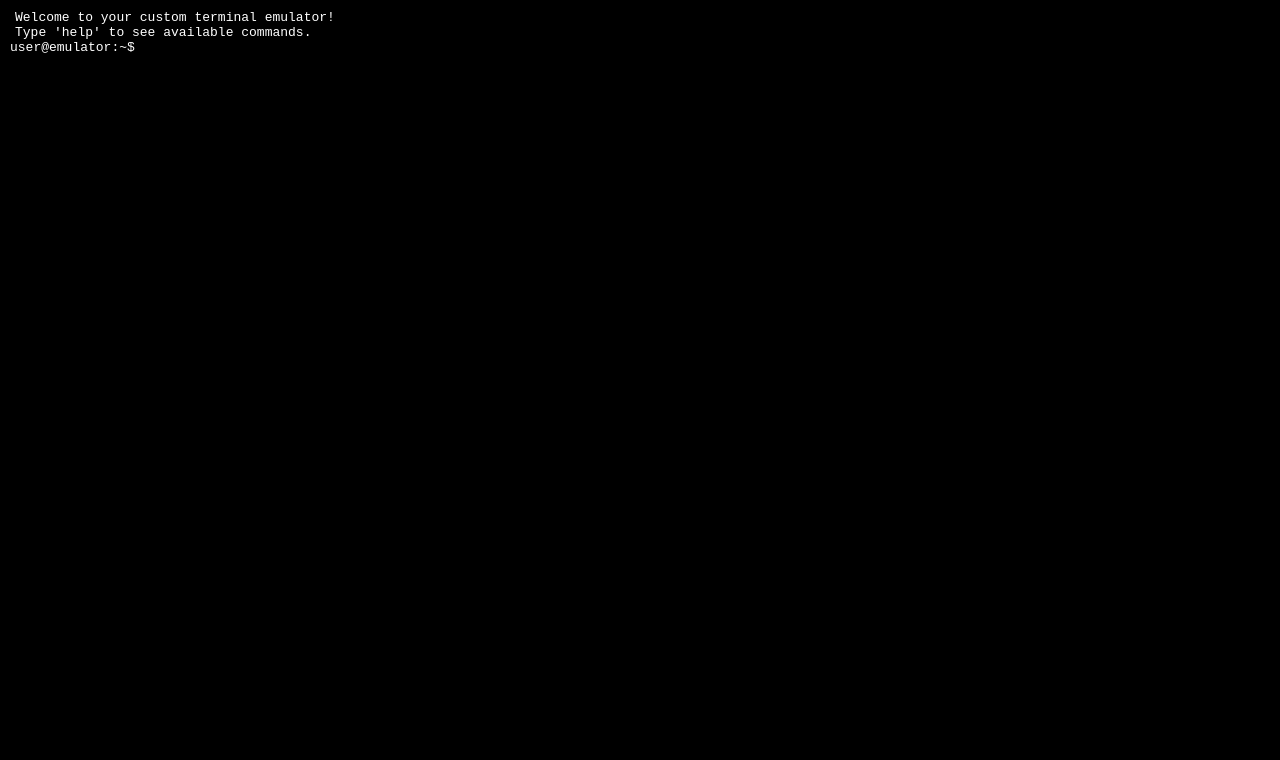
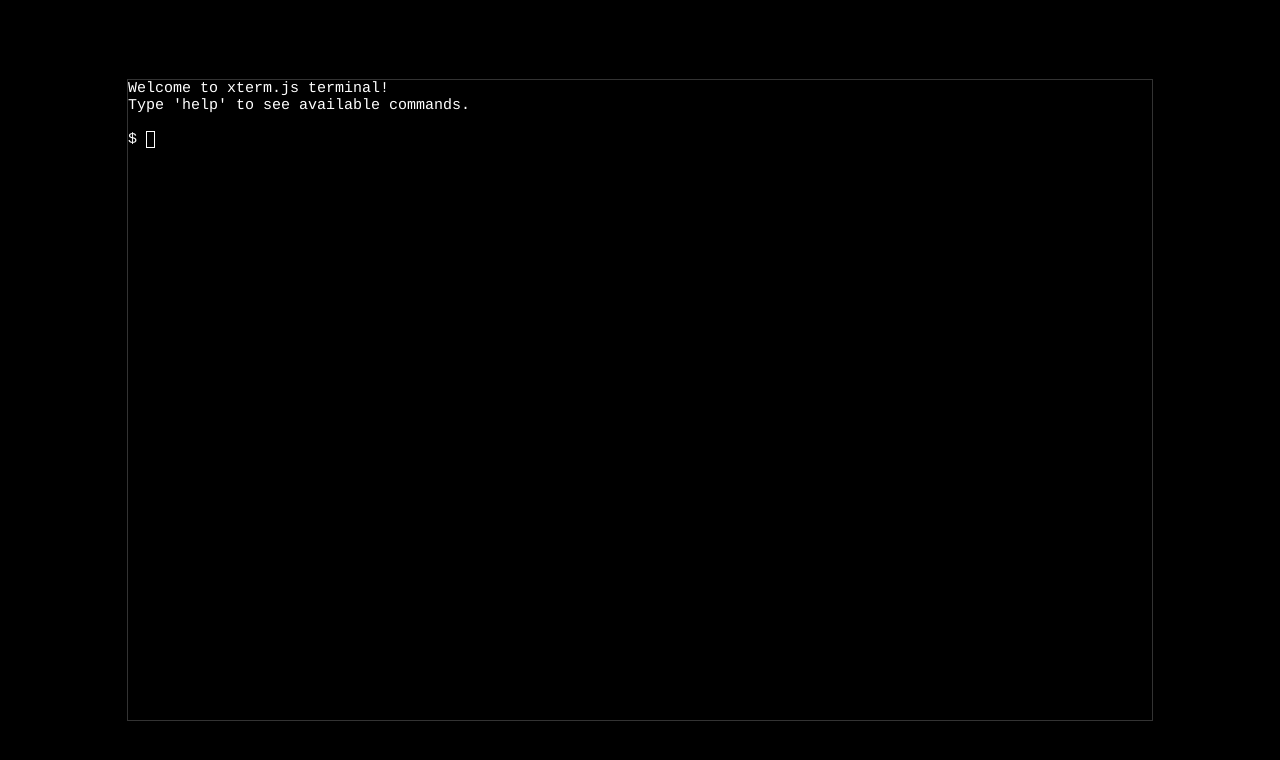
Before and after one commit to ardszsantos/terminal-html, a plain HTML site: page src/index.html in a window 1280 px wide. Drawn offline with nearby package versions, Linux system fonts and the light colour scheme.

Commit message:
made the terminal

```diff
--- a/src/index.html
+++ b/src/index.html
@@ -3,111 +3,128 @@
 <head>
     <meta charset="UTF-8">
     <meta name="viewport" content="width=device-width, initial-scale=1.0">
-    <title>Terminal Emulator</title>
+    <title>xterm.js Terminal</title>
+    <!-- xterm.js CSS -->
+    <link rel="stylesheet" href="https://cdn.jsdelivr.net/npm/xterm/css/xterm.css">
     <style>
         body {
             margin: 0;
             background-color: black;
-            color: white;
-            font-family: monospace;
+            display: flex;
+            justify-content: center;
+            align-items: center;
+            height: 100vh;
         }
-        #terminal {
-            height: 100vh;
-            overflow-y: auto;
-            padding: 10px;
-            display: flex;
-            flex-direction: column;
-        }
-        .line {
-            display: flex;
-        }
-        .line span {
-            margin-right: 5px;
-        }
-        .input-line {
-            flex: 1;
-        }
-        #input {
-            background: none;
-            border: none;
-            color: white;
-            outline: none;
-            font-family: monospace;
-            width: 100%;
+        #terminal-container {
+            width: 80%;
+            height: 80%;
+            border: 1px solid #333;
         }
     </style>
 </head>
 <body>
-    <div id="terminal"></div>
+    <div id="terminal-container"></div>
+
+    <!-- xterm.js JS -->
+    <script src="https://cdn.jsdelivr.net/npm/xterm/lib/xterm.js"></script>
     <script>
-        const terminal = document.getElementById('terminal');
+        const terminalContainer = document.getElementById('terminal-container');
 
+        // Initialize xterm.js
+        const term = new Terminal({
+            cursorBlink: true,
+            cols: 80,
+            rows: 24,
+        });
+
+        term.open(terminalContainer);
+
+        // Available routes
+        const routes = ['about.html', 'contact.html', 'projects.html'];
+
+        term.writeln("Welcome to xterm.js terminal!");
+        term.writeln("Type 'help' to see available commands.");
+        const prompt = () => {
+            term.write("\r\n$ ");
+        };
+        prompt();
+
+        // Terminal state
+        term.currentLine = "";
+
+        // Command handlers
         const commands = {
-            help: () => "Available commands: help, echo [text], clear",
-            echo: (args) => args.join(" "),
+            help: () => "Available commands: help, clear, ls, cd [route]",
             clear: () => {
-                terminal.innerHTML = "";
+                term.clear();
                 return "";
+            },
+            ls: () => routes.join(', '),
+            cd: (args) => {
+                const target = args[0];
+                if (!target) return "Usage: cd [route]";
+                if (routes.includes(target)) {
+                    window.location.href = target;
+                    return `Navigating to ${target}...`;
+                } else {
+                    return `cd: no such route: ${target}`;
+                }
             }
         };
 
-        const prompt = "user@emulator:~$ ";
+        // Tab auto-complete function
+        const autoComplete = (input) => {
+            if (input.startsWith("cd ")) {
+                const partial = input.slice(3).trim();
+                return routes.filter(route => route.startsWith(partial));
+            }
+            return [];
+        };
 
-        function appendLine(content, isPrompt = false) {
-            const line = document.createElement('div');
-            line.className = 'line';
-            const promptSpan = document.createElement('span');
-            promptSpan.textContent = isPrompt ? prompt : '';
-            line.appendChild(promptSpan);
-            const inputSpan = document.createElement('span');
-            inputSpan.className = isPrompt ? 'input-line' : '';
-            inputSpan.textContent = content;
-            line.appendChild(inputSpan);
-            terminal.appendChild(line);
-            terminal.scrollTop = terminal.scrollHeight;
-        }
+        // Handle terminal input
+        term.onData(data => {
+            const charCode = data.charCodeAt(0);
+            switch (charCode) {
+                case 13: // Enter key
+                    const command = term.currentLine.trim();
+                    term.writeln(`\r\n$ ${command}`);
+                    handleCommand(command);
+                    term.currentLine = "";
+                    prompt();
+                    break;
+                case 127: // Backspace key
+                    if (term.currentLine.length > 0) {
+                        term.currentLine = term.currentLine.slice(0, -1);
+                        term.write("\b \b");
+                    }
+                    break;
+                case 9: // Tab key
+                    const suggestions = autoComplete(term.currentLine);
+                    if (suggestions.length === 1) {
+                        const [cmd, ...args] = term.currentLine.split(" ");
+                        term.currentLine = `${cmd} ${suggestions[0]}`;
+                        term.write(`${suggestions[0].slice(args.join(" ").length)}`);
+                    } else if (suggestions.length > 1) {
+                        term.writeln(`\r\n${suggestions.join(', ')}`);
+                        prompt();
+                        term.write(term.currentLine);
+                    }
+                    break;
+                default:
+                    term.currentLine += data;
+                    term.write(data);
+            }
+        });
 
-        function processCommand(command) {
-            const [cmd, ...args] = command.trim().split(" ");
-            if (cmd in commands) {
-                return commands[cmd](args) || '';
-            } else {
-                return `Command not found: ${cmd}`;
+        function handleCommand(input) {
+            const [cmd, ...args] = input.split(" ");
+            if (commands[cmd]) {
+                const output = commands[cmd](args);
+                if (output) term.writeln(output);
+            } else if (cmd) {
+                term.writeln(`Command not found: ${cmd}`);
             }
         }
-
-        function handleInput(event) {
-            if (event.key === 'Enter') {
-                const inputField = event.target;
-                const inputValue = inputField.value;
-                appendLine(inputValue);
-                const output = processCommand(inputValue);
-                if (output) appendLine(output);
-                inputField.remove();
-                createInputLine();
-            }
-        }
-
-        function createInputLine() {
-            const inputLine = document.createElement('div');
-            inputLine.className = 'line';
-            const promptSpan = document.createElement('span');
-            promptSpan.textContent = prompt;
-            inputLine.appendChild(promptSpan);
-            const inputField = document.createElement('input');
-            inputField.id = 'input';
-            inputField.type = 'text';
-            inputField.autofocus = true;
-            inputField.addEventListener('keydown', handleInput);
-            inputLine.appendChild(inputField);
-            terminal.appendChild(inputLine);
-            inputField.focus();
-            terminal.scrollTop = terminal.scrollHeight;
-        }
-
-        appendLine("Welcome to your custom terminal emulator!");
-        appendLine("Type 'help' to see available commands.");
-        createInputLine();
     </script>
 </body>
 </html>
```
